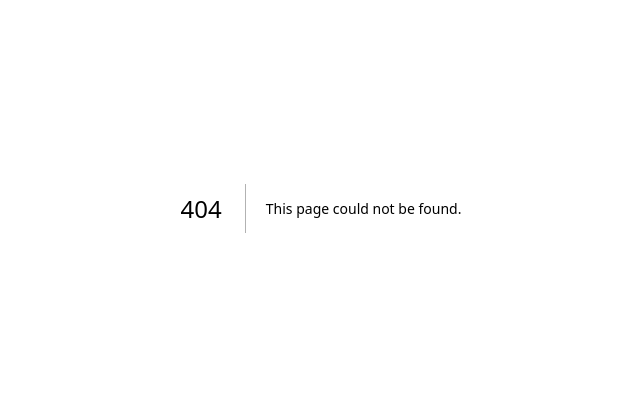
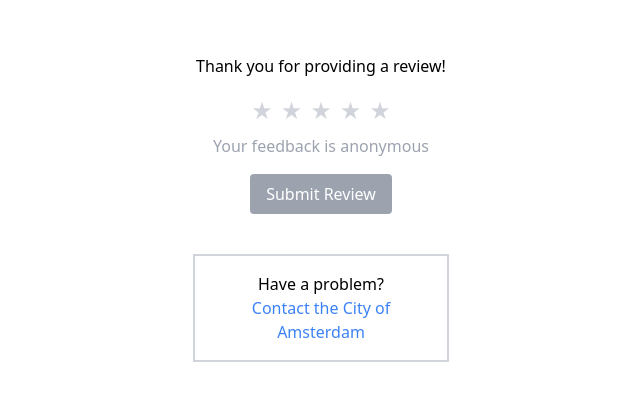
Before and after one commit to EthGlobalLisbon2023/local-pro, a Next.js app in the folder webapp/: page /review-site/1 in a window 1280 px wide. Before the commit this address had no page. Shown: the part 192-592 px from the top of the page, without its empty margins (319-959 px from the left). Built offline with nearby package versions, Linux system fonts and the light colour scheme.

Commit message:
added review site

```diff
--- /dev/null
+++ b/webapp/src/pages/review-site/[id].tsx
@@ -0,0 +1,70 @@
+import React, { useState, MouseEvent } from 'react';
+import { useRouter } from 'next/router';
+
+interface StarProps {
+  selected: boolean;
+  onClick: (event: MouseEvent<HTMLDivElement>) => void;
+}
+
+const Star: React.FC<StarProps> = ({ selected, onClick }) => (
+  <div
+    className={`mx-1 text-2xl cursor-pointer ${selected ? 'text-yellow-500' : 'text-gray-300'}`}
+    onClick={onClick}
+  >
+    ★
+  </div>
+);
+
+interface StarRatingProps {
+  totalStars: number;
+  selectedStars: number;
+  onRate: (rating: number) => void;
+}
+
+const StarRating: React.FC<StarRatingProps> = ({ totalStars, selectedStars, onRate }) => (
+  <div className="flex justify-center">
+    {[...Array(totalStars)].map((n, i) => (
+      <Star
+        key={i}
+        selected={i < selectedStars}
+        onClick={() => onRate(i + 1)}
+      />
+    ))}
+  </div>
+);
+
+const ReviewSite: React.FC = () => {
+  const router = useRouter();
+  const { id } = router.query;
+  const [rating, setRating] = useState(0);
+
+  const submitReview = () => {
+    // TODO: Add the code here that submits the rating to your database
+    console.log(`Submitted rating of ${rating} for id ${id}`);
+  };
+
+  return (
+    <div className="flex flex-col items-center justify-center min-h-screen">
+      <h1 className="mb-4">Thank you for providing a review!</h1>
+      <StarRating
+        totalStars={5}
+        selectedStars={rating}
+        onRate={setRating}
+      />
+      <p className="text-gray-400 mt-2">Your feedback is anonymous</p>
+      <button
+        className={`mt-4 px-4 py-2 text-white rounded ${rating === 0 ? 'bg-gray-400 cursor-not-allowed' : 'bg-blue-500'}`}
+        onClick={submitReview}
+        disabled={rating === 0}
+      >
+        Submit Review
+      </button>
+      <div className="mt-10 p-4 w-64 text-center border-2 border-gray-300">
+        <p>Have a problem?</p>
+        <a href="mailto:example@amsterdam.nl" className="text-blue-500 hover:underline">Contact the City of Amsterdam</a>
+      </div>
+    </div>
+  );
+};
+
+export default ReviewSite;
```
